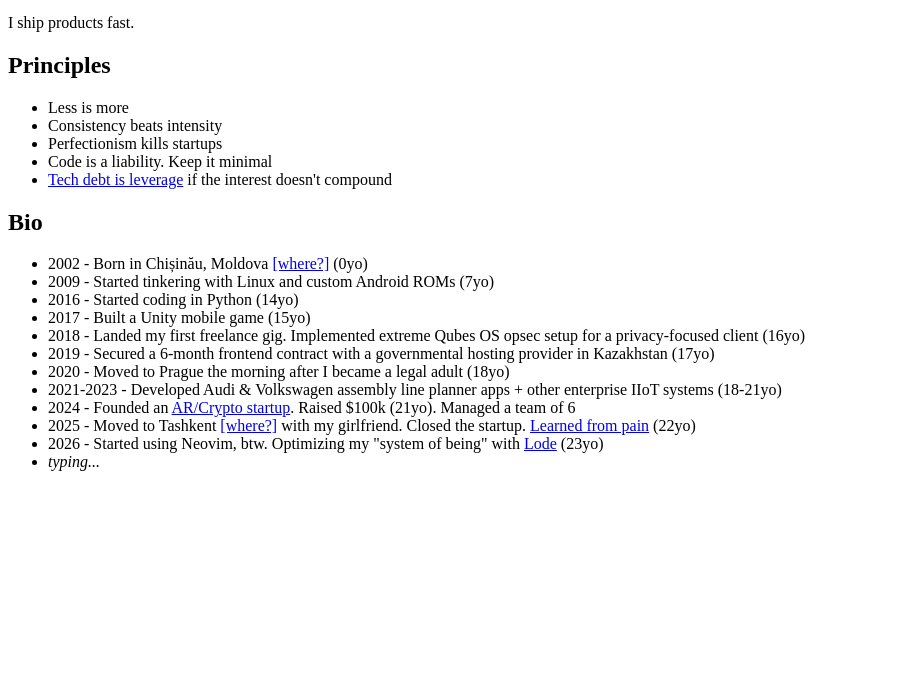
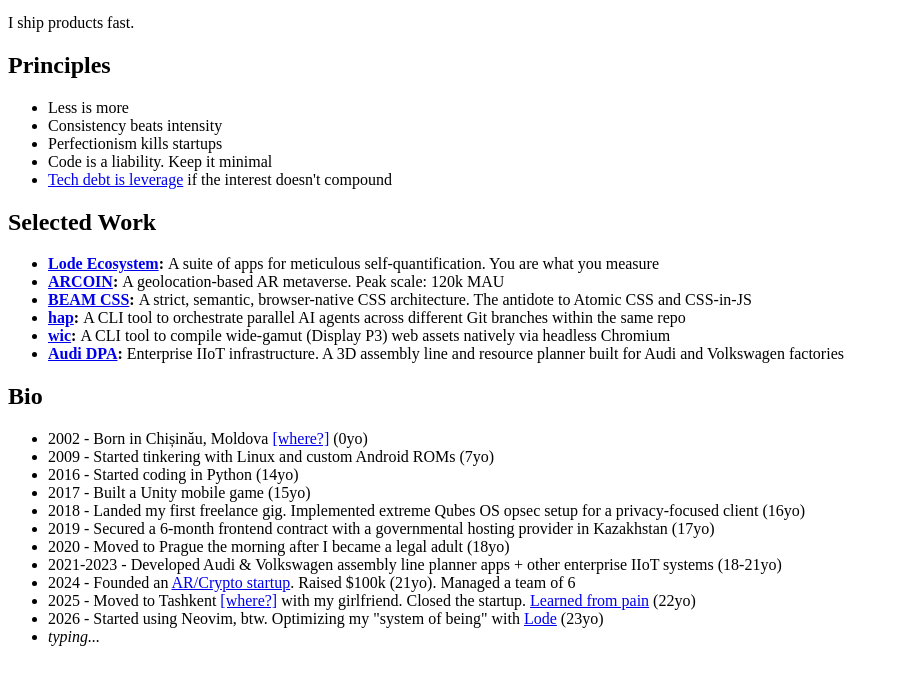
Before and after one commit to thefurdui/thefurdui.com, an Astro site: page / in a window 1280 px wide. Shown: the part 87-772 px from the top of the page, without its empty margins (0-899 px from the left). Built offline with nearby package versions, Linux system fonts and the light colour scheme; Astro itself is replaced by a stand-in of ours.

Commit message:
feat(work): add selected work content

```diff
--- a/src/pages/index.astro
+++ b/src/pages/index.astro
@@ -23,6 +23,41 @@
           <li>Perfectionism kills startups</li>
           <li>Code is a liability. Keep it minimal</li>
           <li><a href="/blog/tech-debt-leverage">Tech debt is leverage</a> if the interest doesn't compound</li>
+        </ul>
+      </section>
+
+      <section id="work">
+        <h2>Selected Work</h2>
+        <ul>
+          <li>
+            <strong><a target="_blank" rel="noopener noreferrer" href="https://lode.my">Lode Ecosystem</a>: </strong>A
+            suite of apps for meticulous self-quantification. You are what you measure
+          </li>
+          <li>
+            <strong><a target="_blank" rel="noopener noreferrer" href="https://arcoin.net">ARCOIN</a>: </strong>A
+            geolocation-based AR metaverse. Peak scale: 120k MAU
+          </li>
+          <li>
+            <strong><a target="_blank" rel="noopener noreferrer" href="https://beamcss.org">BEAM CSS</a>: </strong>A
+            strict, semantic, browser-native CSS architecture. The antidote to Atomic CSS and CSS-in-JS
+          </li>
+          <li>
+            <strong
+              ><a target="_blank" rel="noopener noreferrer" href="https://github.com/thefurdui/hap">hap</a>:
+            </strong>A CLI tool to orchestrate parallel AI agents across different Git branches within the same repo
+          </li>
+          <li>
+            <strong
+              ><a target="_blank" rel="noopener noreferrer" href="https://github.com/thefurdui/wic">wic</a>:
+            </strong>A CLI tool to compile wide-gamut (Display P3) web assets natively via headless Chromium
+          </li>
+          <li>
+            <strong>
+              <a target="_blank" rel="noopener noreferrer" href="https://www.saboit.de/references/audi-dpa">Audi DPA</a
+              >:
+            </strong>
+            Enterprise IIoT infrastructure. A 3D assembly line and resource planner built for Audi and Volkswagen factories
+          </li>
         </ul>
       </section>
 
```
